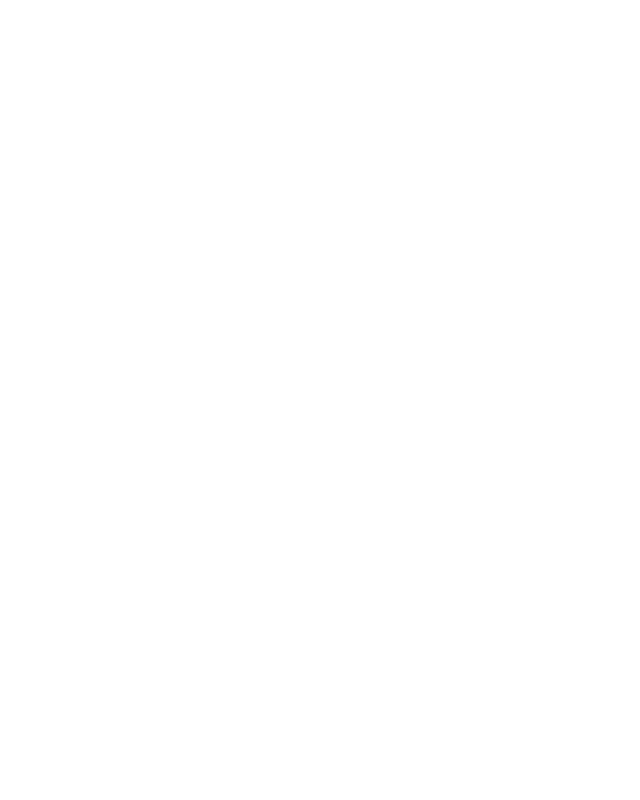
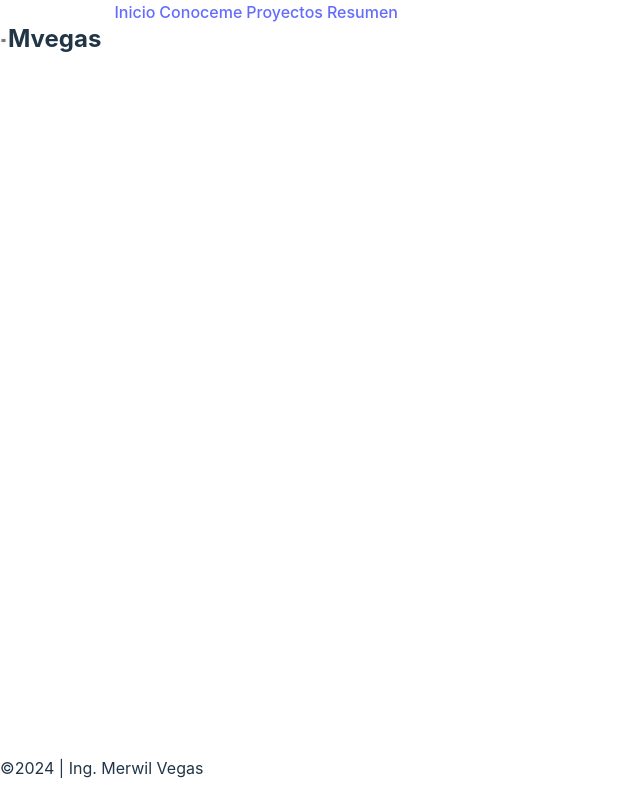
Before and after one commit to com2pa/portafolioweb, a React (Vite) app: page /portafolioweb/resumen in a window 1280 px wide. Before the commit this address had no page. Shown: the whole page, without its empty margins (0-640 px from the left). Built offline with nearby package versions, Linux system fonts and the light colour scheme; the HTML template or start-up script is replaced by a standard one.

Commit message:
se añadio /portafolioweb

```diff
--- a/src/layouts/Menu.jsx
+++ b/src/layouts/Menu.jsx
@@ -163,10 +163,10 @@
   href: PropTypes.string,
 };
 const NAV_ITEMS = [
-  { label: 'Inicio', href: '/' },
-  { label: 'Conoceme', href: '/conoceme' },
-  { label: 'Proyectos', href: '/proyectos' },
-  { label: 'Resumen', href: '/resumen' },
+  { label: 'Inicio', href: '/portafolioweb/' },
+  { label: 'Conoceme', href: '/portafolioweb/conoceme' },
+  { label: 'Proyectos', href: '/portafolioweb/proyectos' },
+  { label: 'Resumen', href: '/portafolioweb/resumen' },
 ];
 
 export default Menu;
--- a/src/router/Root.jsx
+++ b/src/router/Root.jsx
@@ -6,7 +6,7 @@
 
 export const Root = () => {
   return (
-    <BrowserRouter>
+    <BrowserRouter basename='/portafolioweb'>
       <Routes>
         <Route
           path='/'
```
